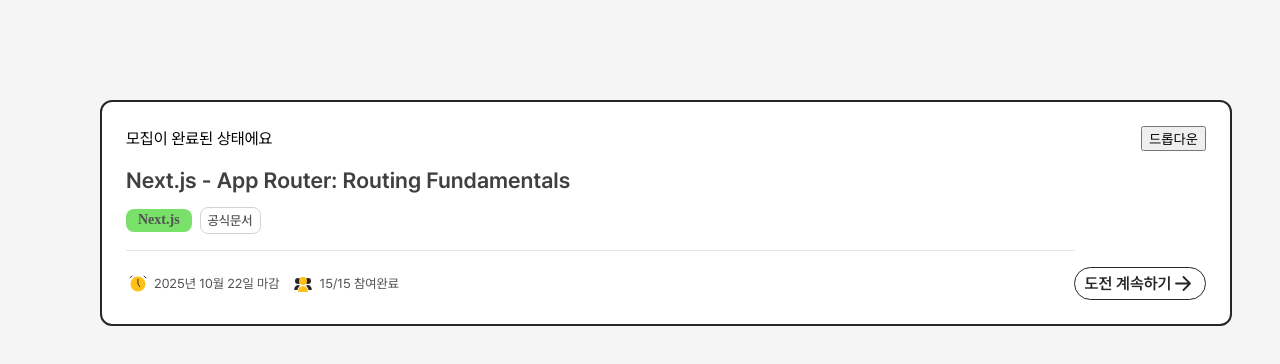
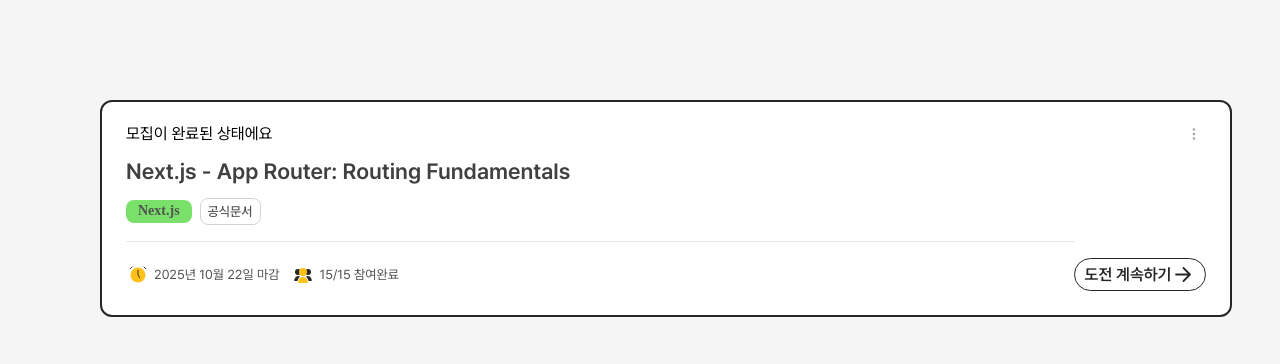
Before and after one commit to fs08-docthrough-team2/fs08-docthrough-team2-fe, a Next.js app: page /uitest in a window 1280 px wide. Shown: the top 364 px of the page. Built offline with nearby package versions, Linux system fonts and the light colour scheme.

Commit message:
feat: add dropdown menu to ChallengeCard component

```diff
--- a/src/app/uitest/page.jsx
+++ b/src/app/uitest/page.jsx
@@ -4,7 +4,6 @@
 
 import { useState } from 'react';
 import ChallengeCard from '@/components/molecules/ChallengeCard/ChallengeCard';
-import DropdownOption from '@/components/molecules/Dropdown/DropdownOption';
 
 const UiTest = () => {
   const [page, setPage] = useState(1);
--- a/src/components/molecules/ChallengeCard/ChallengeCard.jsx
+++ b/src/components/molecules/ChallengeCard/ChallengeCard.jsx
@@ -7,6 +7,7 @@ import Button from '@/components/atoms/Button/Button';
 import { formatKoreanDate } from '@/lib/day.js';
 import TypeChip from '@/components/atoms/Chips/TypeChip';
 import CategoryChip from '@/components/atoms/Chips/CategoryChip';
+import DropdownOption from '@/components/molecules/Dropdown/DropdownOption.jsx';
 
 const ChallengeCard = ({
   isAdmin = false,
@@ -25,7 +26,7 @@ const ChallengeCard = ({
         <div className={styles.titleWrapper}>
           <div className={styles.statusWrapper}>
             <div>모집이 완료된 상태에요</div>
-            {isAdmin && <button>드롭다운</button>}
+            {isAdmin && <DropdownOption />}
           </div>
           <div className={styles.title}>{challengeName}</div>
         </div>
```
